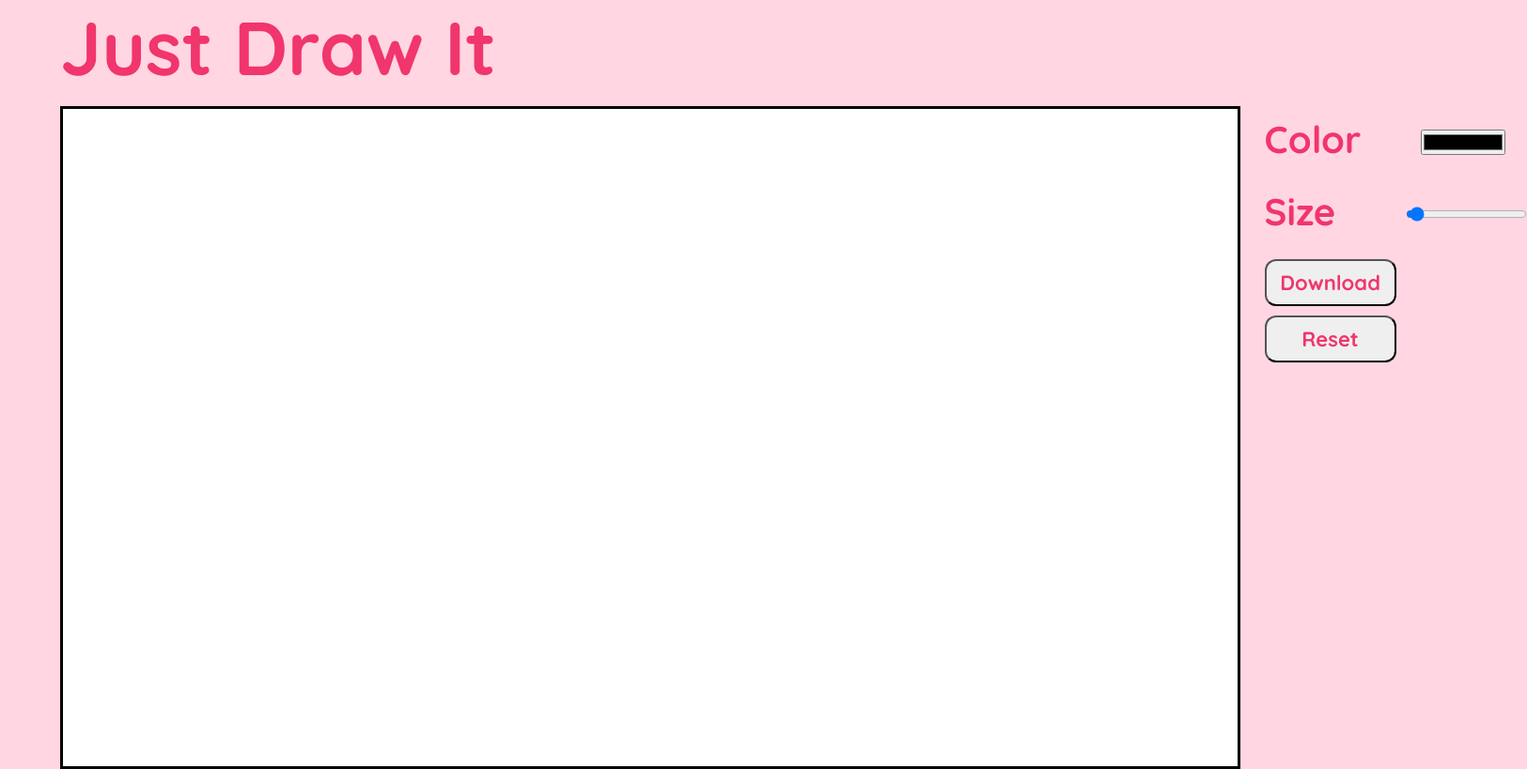
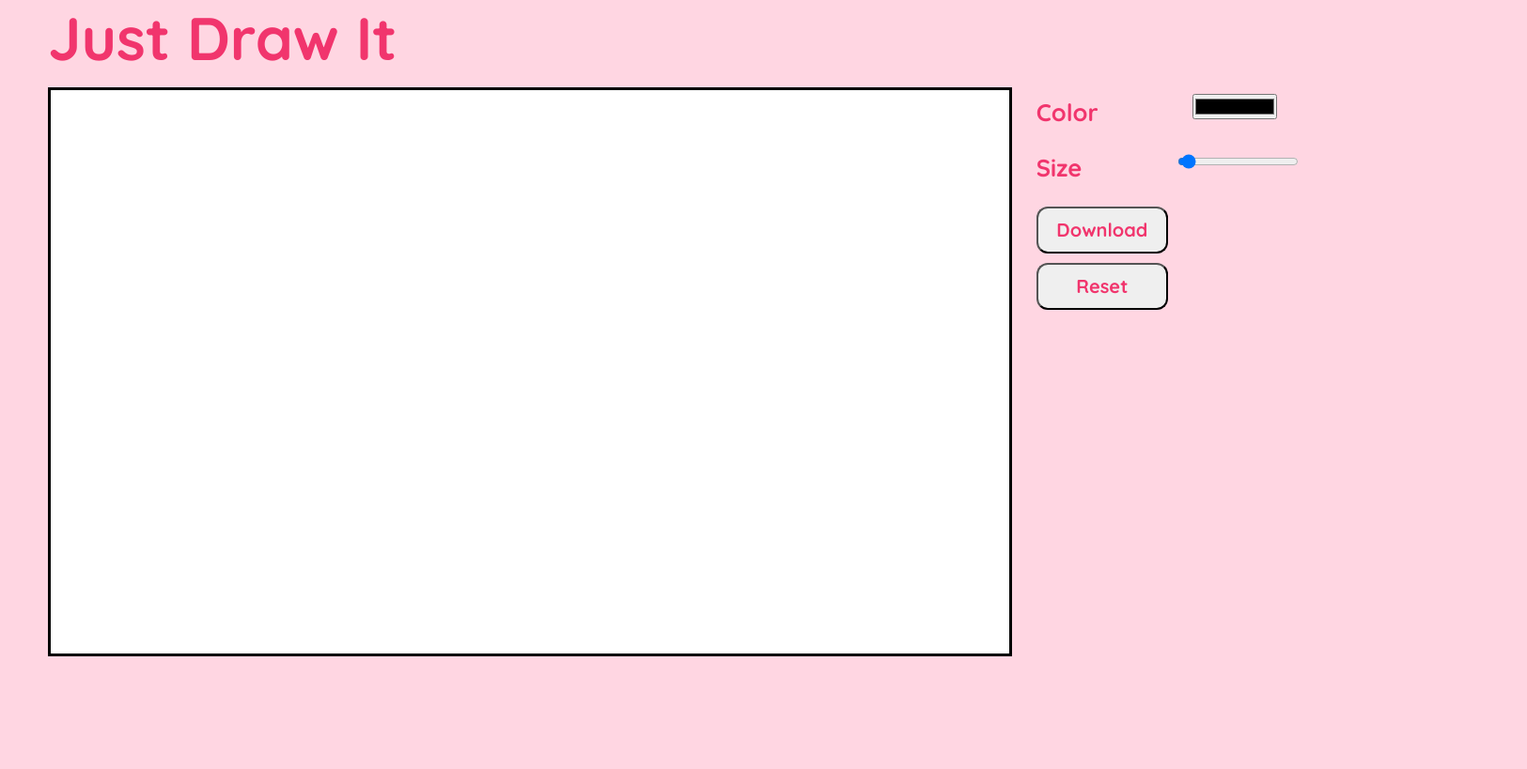
Before and after one commit to shivendra8004/JustDrawIt, a plain HTML site: page index.html in a window 1280 px wide. Shown: the whole page at 94% size, 1625 px wide, since content can reach past the window. Drawn offline with Linux system fonts and the light colour scheme.

Commit message:
Fixed and resized every element

```diff
--- a/index.html
+++ b/index.html
@@ -14,7 +14,7 @@
 <body>
     <h1 class="title">Just Draw It</h1>
     <div class="main">
-        <canvas id="canvas" width="1250" height="700"></canvas>
+        <canvas id="canvas" width="1020" height="600"></canvas>
         <div class="dashBoard">
             <p class="color">Color</p>
             <input class="clr" type="color" name="penColor" value="#000000">
--- a/styles.css
+++ b/styles.css
@@ -12,8 +12,8 @@ body {
 }
 
 .title {
-    font-size: 500%;
-    margin-left: 5%;
+    font-size: 400%;
+    margin-left: 4%;
     color: #f1356d;
 }
 
@@ -25,7 +25,7 @@ body {
 #canvas {
     background: white;
     border: 3px solid black;
-    margin-left: 5%;
+    margin-left: 4%;
 }
 
 .dashBoard {
@@ -39,7 +39,7 @@ input {
 
 .color,
 .size {
-    font-size: 250%;
+    font-size: 160%;
     color: #f1356d;
     font-weight: bold;
 }
@@ -67,7 +67,7 @@ input {
 #reset {
     height: 50px;
     width: 140px;
-    font-size: 22px;
+    font-size: 20px;
     border-radius: 12px;
     color: #f1356d;
     font-weight: bold;
```
